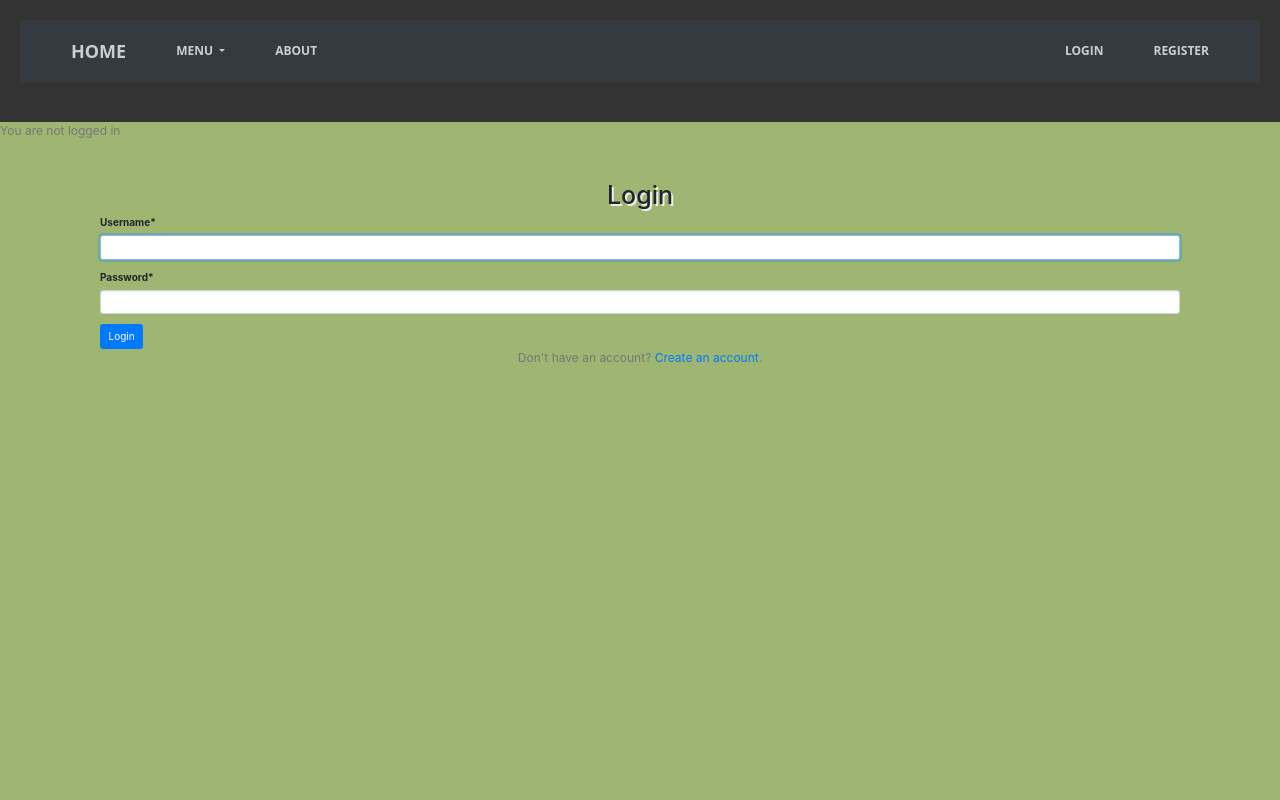
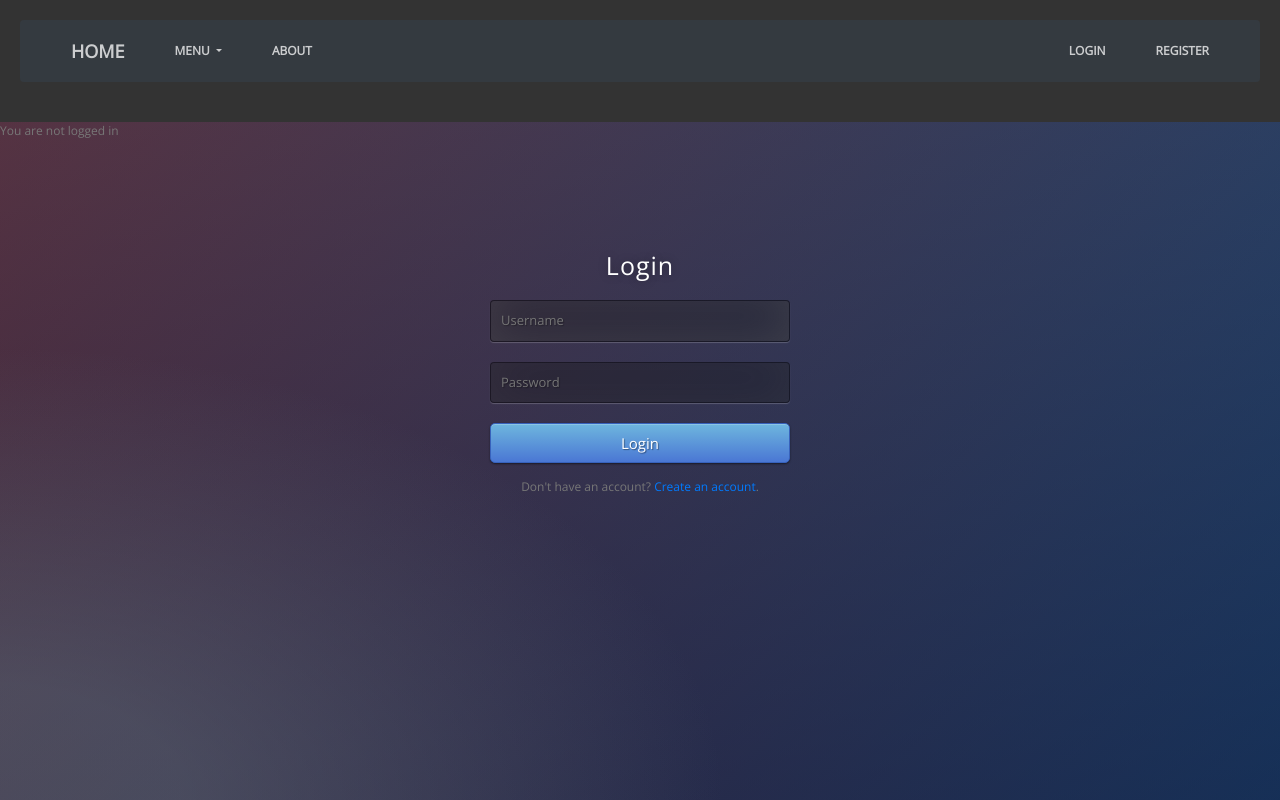
Before and after one commit to blevi3/restaurant_management, a Django app: page /accounts/login/ in a window 1280 px wide. Run offline with Django 3.2, Linux system fonts and the light colour scheme; some libraries are stand-ins or nearby versions.

Commit message:
login style

```diff
--- a/my_restaurant/templates/registration/login.html
+++ b/my_restaurant/templates/registration/login.html
@@ -1,20 +1,55 @@
-{% extends 'base.html' %}
-
-{% block title %}Login{% endblock %}
+{% extends 'base.html' %} {% block title %}Login{% endblock %}
+{% block pagecontent %} {% load crispy_forms_tags %}
+<link rel="stylesheet" href="/static/css/login.css" />
 
 
-{% block pagecontent %}
-{% load crispy_forms_tags %}
+
+
+
 
 <!--Login-->
-<div class="container py-5">
+<div class="login">
   <h1>Login</h1>
+  <br>
   <form method="POST">
     {% csrf_token %}
-    {{ form|crispy }}
-    <button class="btn btn-primary" type="submit">Login</button>
+
+    <div id="div_id_username" class="form-group">
+
+      <div>
+        <input
+          type="text"
+          name="username"
+          autofocus=""
+          autocapitalize="none"
+          autocomplete="username"
+          maxlength="150"
+          placeholder = "Username"
+          required=""
+          id="id_username"
+        />
+      </div>
+    </div>
+    <div id="div_id_password" class="form-group">
+
+      <div>
+        <input
+          type="password"
+          name="password"
+          autocomplete="current-password"
+          placeholder = "Password"
+          required=""
+          id="id_password"
+        />
+      </div>
+    </div>
+
+    <button class="btn btn-primary btn-block btn-large" type="submit">Login</button>
   </form>
-  <p class="text-center">Don't have an account? <a href="/register">Create an account</a>.</p>
+  <br>
+  <p class="text-center">
+    Don't have an account? <a href="/register">Create an account</a>.
+  </p>
 </div>
 
 {% endblock %}
--- /dev/null
+++ b/static/css/login.css
@@ -0,0 +1,57 @@
+@import url(https://fonts.googleapis.com/css?family=Open+Sans);
+.btn { display: inline-block; *display: inline; *zoom: 1; padding: 4px 10px 4px; margin-bottom: 0; font-size: 13px; line-height: 18px; color: #333333; text-align: center;text-shadow: 0 1px 1px rgba(255, 255, 255, 0.75); vertical-align: middle; background-color: #f5f5f5; background-image: -moz-linear-gradient(top, #ffffff, #e6e6e6); background-image: -ms-linear-gradient(top, #ffffff, #e6e6e6); background-image: -webkit-gradient(linear, 0 0, 0 100%, from(#ffffff), to(#e6e6e6)); background-image: -webkit-linear-gradient(top, #ffffff, #e6e6e6); background-image: -o-linear-gradient(top, #ffffff, #e6e6e6); background-image: linear-gradient(top, #ffffff, #e6e6e6); background-repeat: repeat-x; filter: progid:dximagetransform.microsoft.gradient(startColorstr=#ffffff, endColorstr=#e6e6e6, GradientType=0); border-color: #e6e6e6 #e6e6e6 #e6e6e6; border-color: rgba(0, 0, 0, 0.1) rgba(0, 0, 0, 0.1) rgba(0, 0, 0, 0.25); border: 1px solid #e6e6e6; -webkit-border-radius: 4px; -moz-border-radius: 4px; border-radius: 4px; -webkit-box-shadow: inset 0 1px 0 rgba(255, 255, 255, 0.2), 0 1px 2px rgba(0, 0, 0, 0.05); -moz-box-shadow: inset 0 1px 0 rgba(255, 255, 255, 0.2), 0 1px 2px rgba(0, 0, 0, 0.05); box-shadow: inset 0 1px 0 rgba(255, 255, 255, 0.2), 0 1px 2px rgba(0, 0, 0, 0.05); cursor: pointer; *margin-left: .3em; }
+.btn:hover, .btn:active, .btn.active, .btn.disabled, .btn[disabled] { background-color: #e6e6e6; }
+.btn-large { padding: 9px 14px; font-size: 15px; line-height: normal; -webkit-border-radius: 5px; -moz-border-radius: 5px; border-radius: 5px; }
+.btn:hover { color: #333333; text-decoration: none; background-color: #e6e6e6; background-position: 0 -15px; -webkit-transition: background-position 0.1s linear; -moz-transition: background-position 0.1s linear; -ms-transition: background-position 0.1s linear; -o-transition: background-position 0.1s linear; transition: background-position 0.1s linear; }
+.btn-primary, .btn-primary:hover { text-shadow: 0 -1px 0 rgba(0, 0, 0, 0.25); color: #ffffff; }
+.btn-primary.active { color: rgba(255, 255, 255, 0.75); }
+.btn-primary { background-color: #4a77d4; background-image: -moz-linear-gradient(top, #6eb6de, #4a77d4); background-image: -ms-linear-gradient(top, #6eb6de, #4a77d4); background-image: -webkit-gradient(linear, 0 0, 0 100%, from(#6eb6de), to(#4a77d4)); background-image: -webkit-linear-gradient(top, #6eb6de, #4a77d4); background-image: -o-linear-gradient(top, #6eb6de, #4a77d4); background-image: linear-gradient(top, #6eb6de, #4a77d4); background-repeat: repeat-x; filter: progid:dximagetransform.microsoft.gradient(startColorstr=#6eb6de, endColorstr=#4a77d4, GradientType=0);  border: 1px solid #3762bc; text-shadow: 1px 1px 1px rgba(0,0,0,0.4); box-shadow: inset 0 1px 0 rgba(255, 255, 255, 0.2), 0 1px 2px rgba(0, 0, 0, 0.5); }
+.btn-primary:hover, .btn-primary:active, .btn-primary.active, .btn-primary.disabled, .btn-primary[disabled] { filter: none; background-color: #4a77d4; }
+.btn-block { width: 100%; display:block; }
+
+* { -webkit-box-sizing:border-box; -moz-box-sizing:border-box; -ms-box-sizing:border-box; -o-box-sizing:border-box; box-sizing:border-box; }
+
+html { width: 100%; height:100%; overflow:hidden; }
+
+body {
+	width: 100%;
+	height:100%;
+	font-family: 'Open Sans', sans-serif;
+
+	background: -moz-radial-gradient(0% 100%, ellipse cover, rgba(104,128,138,.4) 10%,rgba(138,114,76,0) 40%),-moz-linear-gradient(top,  rgba(57,173,219,.25) 0%, rgba(42,60,87,.4) 100%), -moz-linear-gradient(-45deg,  #670d10 0%, #092756 100%);
+	background: -webkit-radial-gradient(0% 100%, ellipse cover, rgba(104,128,138,.4) 10%,rgba(138,114,76,0) 40%), -webkit-linear-gradient(top,  rgba(57,173,219,.25) 0%,rgba(42,60,87,.4) 100%), -webkit-linear-gradient(-45deg,  #670d10 0%,#092756 100%);
+	background: -o-radial-gradient(0% 100%, ellipse cover, rgba(104,128,138,.4) 10%,rgba(138,114,76,0) 40%), -o-linear-gradient(top,  rgba(57,173,219,.25) 0%,rgba(42,60,87,.4) 100%), -o-linear-gradient(-45deg,  #670d10 0%,#092756 100%);
+	background: -ms-radial-gradient(0% 100%, ellipse cover, rgba(104,128,138,.4) 10%,rgba(138,114,76,0) 40%), -ms-linear-gradient(top,  rgba(57,173,219,.25) 0%,rgba(42,60,87,.4) 100%), -ms-linear-gradient(-45deg,  #670d10 0%,#092756 100%);
+	background: -webkit-radial-gradient(0% 100%, ellipse cover, rgba(104,128,138,.4) 10%,rgba(138,114,76,0) 40%), linear-gradient(to bottom,  rgba(57,173,219,.25) 0%,rgba(42,60,87,.4) 100%), linear-gradient(135deg,  #670d10 0%,#092756 100%);
+	filter: progid:DXImageTransform.Microsoft.gradient( startColorstr='#3E1D6D', endColorstr='#092756',GradientType=1 );
+}
+.login {
+	position: absolute;
+	top: 50%;
+	left: 50%;
+	margin: -150px 0 0 -150px;
+	width:300px;
+	height:300px;
+}
+.login h1 { color: #fff; text-shadow: 0 0 10px rgba(0,0,0,0.3); letter-spacing:1px; text-align:center; }
+
+input {
+	width: 100%;
+	margin-bottom: 10px;
+	background: rgba(0,0,0,0.3);
+	border: none;
+	outline: none;
+	padding: 10px;
+	font-size: 13px;
+	color: #fff;
+	text-shadow: 1px 1px 1px rgba(0,0,0,0.3);
+	border: 1px solid rgba(0,0,0,0.3);
+	border-radius: 4px;
+	box-shadow: inset 0 -5px 45px rgba(100,100,100,0.2), 0 1px 1px rgba(255,255,255,0.2);
+	-webkit-transition: box-shadow .5s ease;
+	-moz-transition: box-shadow .5s ease;
+	-o-transition: box-shadow .5s ease;
+	-ms-transition: box-shadow .5s ease;
+	transition: box-shadow .5s ease;
+}
+input:focus { box-shadow: inset 0 -5px 45px rgba(100,100,100,0.4), 0 1px 1px rgba(255,255,255,0.2); }
```
Also changed, not shown: my_restaurant/templates/registration/register.html (+18 -42 lines), db.sqlite3.
